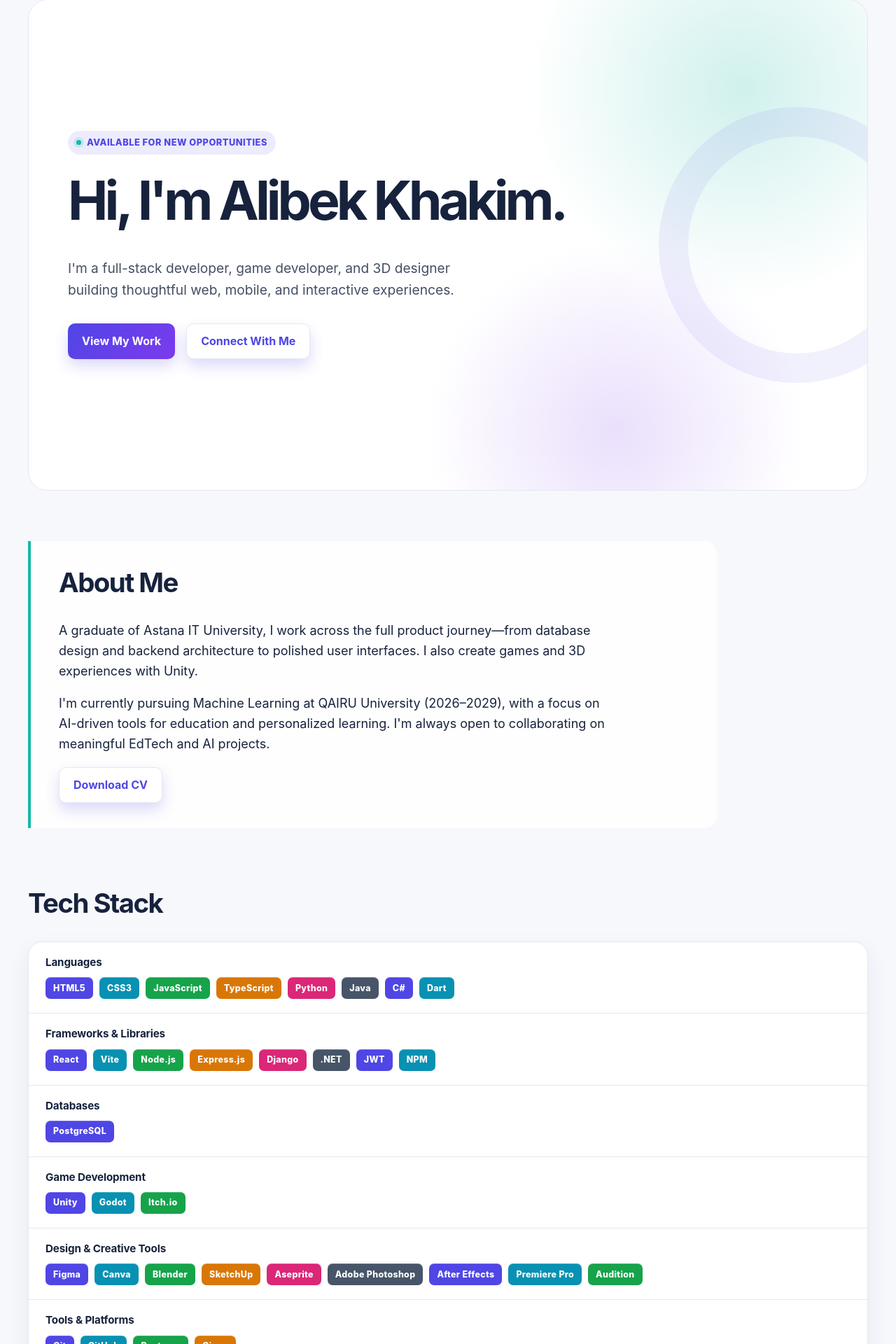
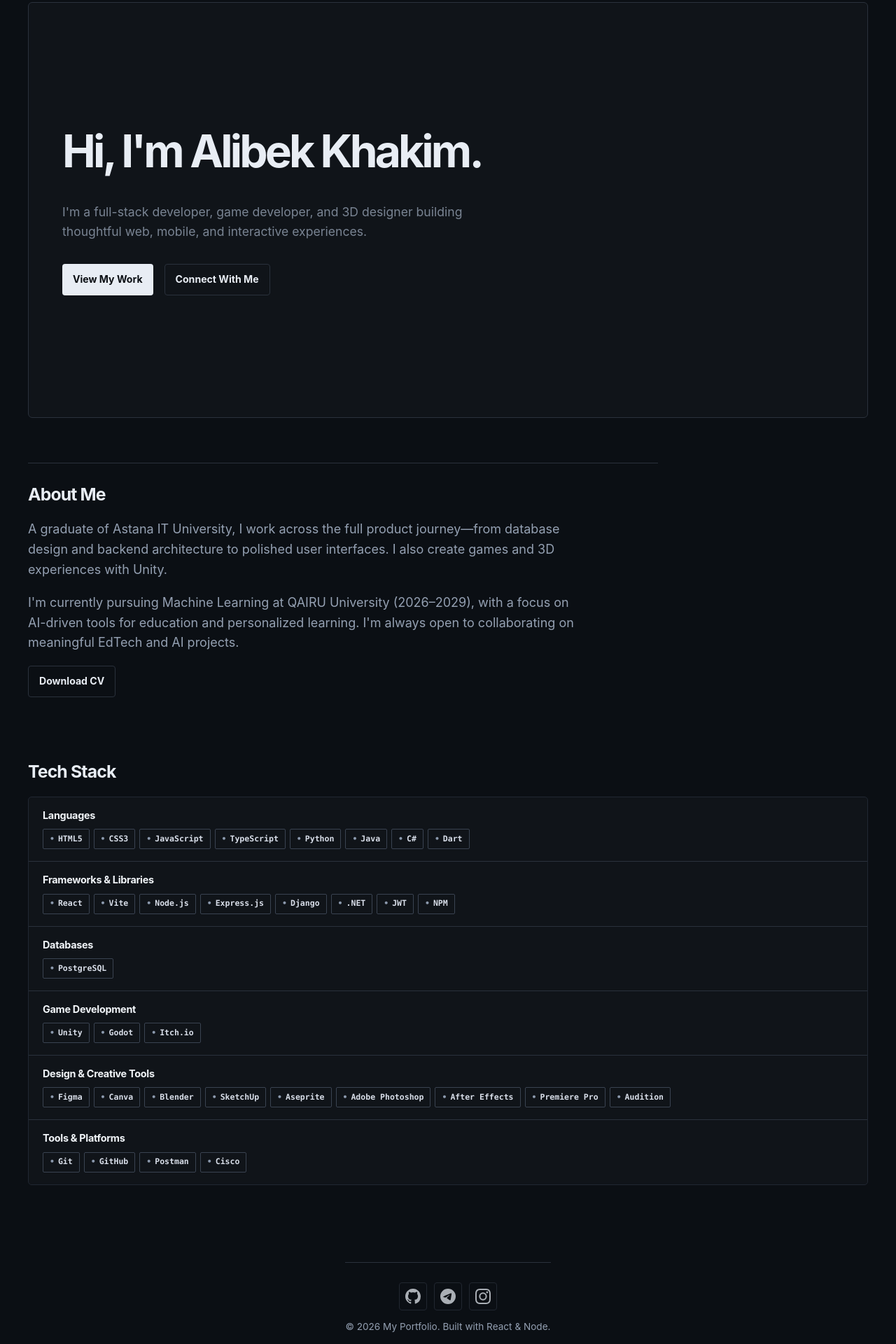
Before and after one commit to nzgeah/Alibek-Khakim, a React (Vite) app in the folder client/: page / in a window 1280 px wide. Shown: the part 114-2034 px from the top of the page at 70% size. Built offline with nearby package versions, Linux system fonts and the light colour scheme.

Commit message:
Deisgn update

```diff
--- a/client/src/components/Navbar.tsx
+++ b/client/src/components/Navbar.tsx
@@ -3,19 +3,22 @@ import { Moon, Sun } from 'lucide-react';
 import { useState, useEffect } from 'react';
 
 export default function Navbar() {
-  const [isDark, setIsDark] = useState(false);
+  const [isDark, setIsDark] = useState(true);
 
   useEffect(() => {
     const theme = localStorage.getItem('theme');
-    if (theme === 'dark' || (!theme && window.matchMedia('(prefers-color-scheme: dark)').matches)) {
+    if (theme !== 'light') {
       document.documentElement.setAttribute('data-theme', 'dark');
       setIsDark(true);
+    } else {
+      document.documentElement.setAttribute('data-theme', 'light');
+      setIsDark(false);
     }
   }, []);
 
   const toggleTheme = () => {
     if (isDark) {
-      document.documentElement.removeAttribute('data-theme');
+      document.documentElement.setAttribute('data-theme', 'light');
       localStorage.setItem('theme', 'light');
       setIsDark(false);
     } else {
--- a/client/src/index.css
+++ b/client/src/index.css
@@ -1,11 +1,11 @@
 :root {
-  --bg-color: #f7f8fc;
-  --text-color: #17233d;
-  --primary: #4f46e5;
-  --secondary: #14b8a6;
-  --accent: #667085;
-  --surface: #ffffff;
-  --border-color: #e5e7f2;
+  --bg-color: #0b0f14;
+  --text-color: #e8edf4;
+  --primary: #e8edf4;
+  --secondary: #65d4b5;
+  --accent: #94a0b2;
+  --surface: #101419;
+  --border-color: #2a313c;
   --error: #ef4444;
 
   font-family: Inter, ui-sans-serif, system-ui, -apple-system, BlinkMacSystemFont, "Segoe UI", sans-serif;
@@ -22,14 +22,14 @@
   -moz-osx-font-smoothing: grayscale;
 }
 
-[data-theme="dark"] {
-  --bg-color: #111827;
-  --text-color: #f8fafc;
-  --primary: #a5b4fc;
-  --secondary: #5eead4;
-  --accent: #a8b3c7;
-  --surface: #182235;
-  --border-color: #29354b;
+[data-theme="light"] {
+  --bg-color: #f7f8fc;
+  --text-color: #17233d;
+  --primary: #17233d;
+  --secondary: #0f766e;
+  --accent: #667085;
+  --surface: #ffffff;
+  --border-color: #dce1e9;
 }
 
 body {
@@ -247,38 +247,36 @@ h1, h2, h3, h4, h5, h6 {
 .skill-card h3 { color: var(--primary); margin-bottom: 8px; }
 
 .tech-stack {
-  margin-top: 22px;
+  margin-top: 18px;
   overflow: hidden;
-  border: 1px solid var(--border-color);
-  border-radius: 20px;
-  background: var(--surface);
-  box-shadow: 0 14px 34px rgba(31, 42, 68, 0.07);
+  border: 1px solid #202732;
+  border-radius: 6px;
+  background: #101419;
+  box-shadow: none;
 }
 
-.tech-group { padding: 20px 24px; }
-.tech-group + .tech-group { border-top: 1px solid var(--border-color); }
-.tech-group h3 { margin: 0 0 12px; color: var(--text-color); font-size: 0.95rem; letter-spacing: -0.01em; }
-.tech-badges { display: flex; flex-wrap: wrap; gap: 9px; }
+.tech-group { padding: 17px 20px; }
+.tech-group + .tech-group { border-top: 1px solid #2a313c; }
+.tech-group h3 { margin: 0 0 11px; color: #f1f5f9; font-size: 0.95rem; font-weight: 700; letter-spacing: -0.02em; }
+.tech-badges { display: flex; flex-wrap: wrap; gap: 6px; }
 .tech-badge {
   display: inline-flex;
   align-items: center;
-  min-height: 31px;
-  padding: 0 11px;
-  border-radius: 7px;
-  color: #fff;
-  font-size: 0.78rem;
-  font-weight: 800;
-  letter-spacing: 0.025em;
+  min-height: 27px;
+  padding: 0 9px;
+  border: 1px solid #3a4351;
+  border-radius: 3px;
+  background: transparent;
+  color: #d8dee9;
+  font-family: "SFMono-Regular", Consolas, "Liberation Mono", monospace;
+  font-size: 0.72rem;
+  font-weight: 700;
+  letter-spacing: 0;
   line-height: 1;
-  box-shadow: inset 0 1px rgba(255, 255, 255, 0.18);
+  transition: color 0.18s ease, border-color 0.18s ease, background-color 0.18s ease;
 }
-.tech-badge--0 { background: #4f46e5; }
-.tech-badge--1 { background: #0891b2; }
-.tech-badge--2 { background: #16a34a; }
-.tech-badge--3 { background: #d97706; }
-.tech-badge--4 { background: #db2777; }
-.tech-badge--5 { background: #475569; }
-[data-theme="dark"] .tech-badge--5 { background: #64748b; }
+.tech-badge::before { content: '•'; margin-right: 5px; color: #8b99ad; }
+.tech-badge:hover { border-color: #e2e8f0; background: #1b222c; color: #fff; }
 
 /* Theme Toggle */
 .theme-toggle {
@@ -419,7 +417,70 @@ h1, h2, h3, h4, h5, h6 {
   .hero { min-height: auto; margin-top: 8px; padding: 56px 26px; border-radius: 22px; }
   .hero h1 { letter-spacing: -0.055em; }
   .about-section { padding: 28px 24px; }
-  .tech-group { padding: 18px; }
-  .tech-badges { gap: 7px; }
-  .tech-badge { min-height: 29px; padding: 0 9px; font-size: 0.72rem; }
+  .tech-group { padding: 16px; }
+  .tech-badges { gap: 6px; }
+  .tech-badge { min-height: 26px; padding: 0 8px; font-size: 0.69rem; }
 }
+
+/* Minimal developer-portfolio treatment */
+body { background: var(--bg-color); }
+a { color: var(--text-color); }
+a:hover { color: var(--secondary); }
+
+.navbar {
+  margin-bottom: 0;
+  padding: 16px 0;
+  border-bottom-color: var(--border-color);
+}
+.nav-links a { font-size: 0.9rem; }
+.nav-links a:hover, .nav-links a.active { color: var(--secondary); }
+.logo-mark { border-radius: 4px; background: var(--text-color); color: var(--bg-color); }
+.profile-logo { border-color: var(--border-color); border-radius: 4px; box-shadow: none; }
+.theme-toggle:hover { background: #1b222c; }
+
+.hero {
+  min-height: 58vh;
+  margin: 48px 0 64px;
+  padding: 64px 48px;
+  border: 1px solid var(--border-color);
+  border-radius: 6px;
+  background: var(--surface);
+}
+.hero::after { display: none; }
+.hero h1 { max-width: 690px; font-size: clamp(2.6rem, 5vw, 4.7rem); letter-spacing: -0.06em; }
+.hero p { max-width: 580px; font-size: 1.1rem; color: var(--accent); }
+.hero-eyebrow { padding: 0; margin-bottom: 18px; border-radius: 0; background: transparent; color: var(--secondary); font-family: "SFMono-Regular", Consolas, monospace; font-size: 0.72rem; letter-spacing: 0.08em; }
+.hero-eyebrow::before { width: 6px; height: 6px; box-shadow: none; }
+
+.btn { padding: 10px 15px; border-radius: 4px; background: var(--text-color); color: var(--bg-color); box-shadow: none; font-size: 0.88rem; }
+.btn:hover { transform: translateY(-1px); background: var(--secondary); color: #08100e; box-shadow: none; }
+.btn-outline { background: transparent; border-color: var(--border-color); color: var(--text-color); box-shadow: none; }
+.btn-outline:hover { background: #1b222c; color: var(--text-color); }
+
+.about-section { max-width: 900px; padding: 30px 0; border: 0; border-top: 1px solid var(--border-color); border-radius: 0; background: transparent; }
+.about-section h2, .skills-section h2 { font-size: 1.55rem; letter-spacing: -0.035em; }
+.about-section p { color: var(--accent); }
+.skills-section { padding: 30px 0; }
+.card { border-radius: 5px; box-shadow: none; }
+.card:hover { transform: translateY(-2px); box-shadow: none; }
+
+.tech-stack { border-radius: 5px; }
+.tech-group h3 { font-size: 0.9rem; }
+.tech-badge { border-radius: 2px; }
+
+.site-footer { margin-top: 48px; padding: 28px 0 18px; border-top-color: var(--border-color); font-size: 0.85rem; }
+.footer-socials { gap: 10px; }
+.footer-socials a { padding: 8px; border-color: var(--border-color); border-radius: 4px; background: transparent; }
+.footer-socials a:hover { background: #1b222c; color: var(--secondary); box-shadow: none; filter: none; }
+
+[data-theme="light"] .hero, [data-theme="light"] .tech-stack { background: #fff; }
+[data-theme="light"] .tech-stack { border-color: #cbd3df; }
+[data-theme="light"] .tech-group + .tech-group { border-top-color: #dce1e9; }
+[data-theme="light"] .tech-group h3 { color: #17233d; }
+[data-theme="light"] .tech-badge { border-color: #cbd3df; color: #334155; }
+[data-theme="light"] .tech-badge:hover { background: #f1f5f9; color: #17233d; border-color: #64748b; }
+
+@media (max-width: 640px) {
+  .hero { margin: 24px 0 48px; padding: 46px 24px; border-radius: 4px; }
+  .hero h1 { font-size: 2.65rem; }
+}
--- a/client/src/pages/Home.tsx
+++ b/client/src/pages/Home.tsx
@@ -13,7 +13,6 @@ export default function Home() {
   return (
     <div className="container home-page">
       <section className="hero">
-        <span className="hero-eyebrow">Available for new opportunities</span>
         <h1>Hi, I'm Alibek Khakim.</h1>
         <p>I'm a full-stack developer, game developer, and 3D designer building thoughtful web, mobile, and interactive experiences.</p>
         <div className="flex gap-4">
@@ -42,8 +41,8 @@ export default function Home() {
             <section className="tech-group" key={group.title}>
               <h3>{group.title}</h3>
               <div className="tech-badges">
-                {group.skills.map((skill, index) => (
-                  <span className={`tech-badge tech-badge--${index % 6}`} key={skill}>{skill}</span>
+                {group.skills.map((skill) => (
+                  <span className="tech-badge" key={skill}>{skill}</span>
                 ))}
               </div>
             </section>
```
